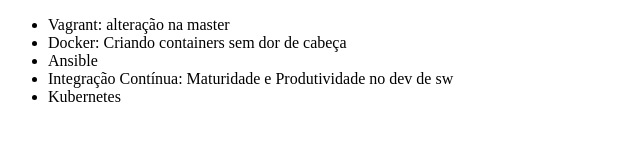
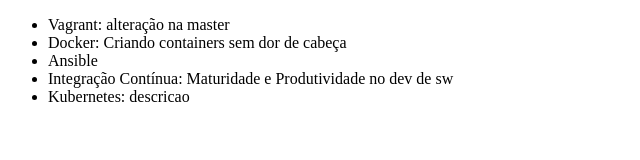
Before and after one commit to mmvieira87/alura-git, a plain HTML site: page index.html in a window 1280 px wide. Shown: the full height of the page, 0-640 px from the left. Drawn offline with Linux system fonts and the light colour scheme.

Commit message:
alterando nome curso de kubernetes

```diff
--- a/index.html
+++ b/index.html
@@ -10,7 +10,7 @@
         <li>Docker: Criando containers sem dor de cabeça</li>
         <li>Ansible</li>
         <li>Integração Contínua: Maturidade e Produtividade no dev de sw</li>
-        <li> Kubernetes</li>
+        <li> Kubernetes: descricao </li>
     </ul>
 </body>
 </html>
```
